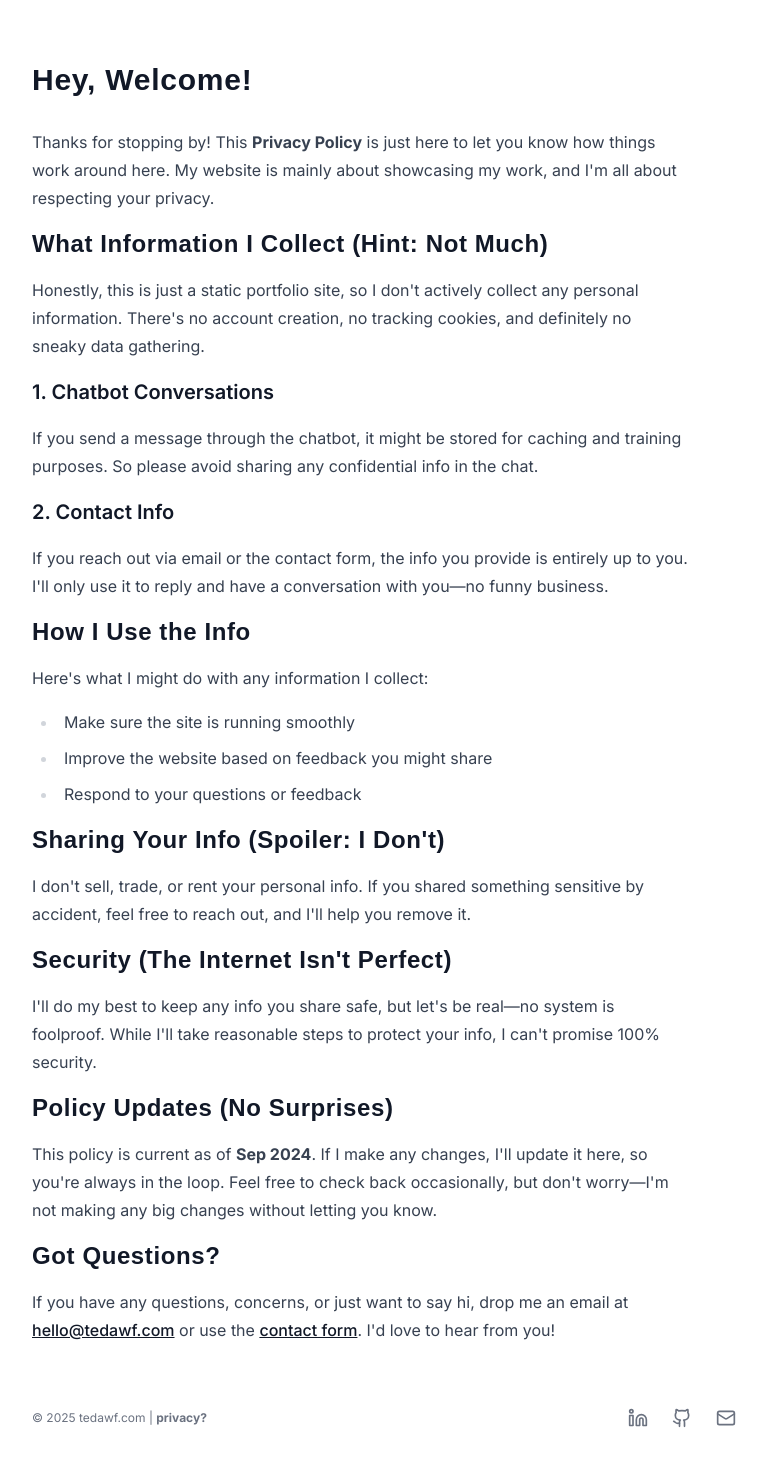
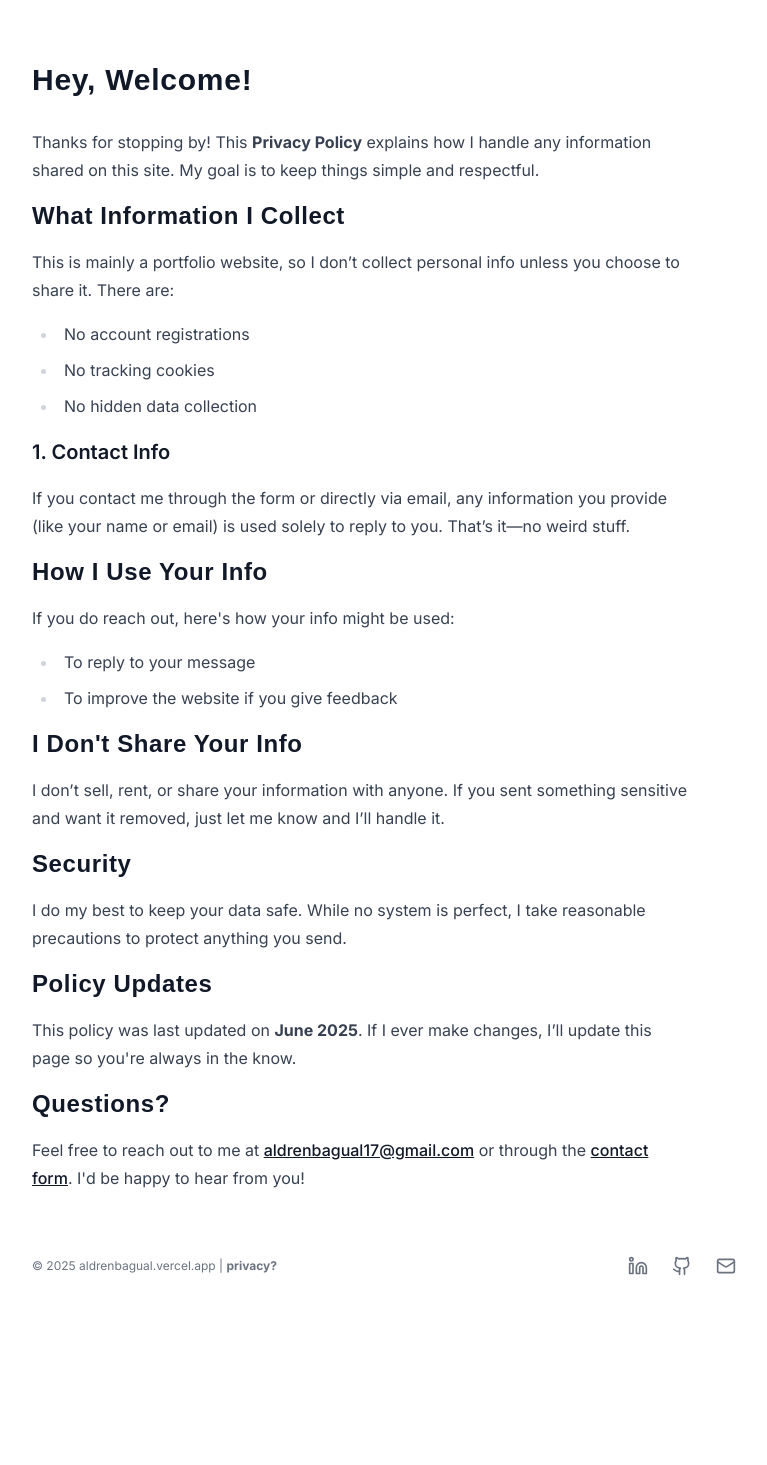
Before and after one commit to drengual/aldrenbagual, a Next.js app: page /privacy in a window 1280 px wide. Shown: the part 233-1698 px from the top of the page, without its empty margins (256-1023 px from the left). After the commit the page ends 1637 px from the top, so only its background shows below. Built offline with nearby package versions, Linux system fonts and the light colour scheme; a web font is replaced by a local one.

Commit message:
Added contact form in homepage, change privacy policy content, remove blogs

```diff
--- a/package.json
+++ b/package.json
@@ -33,10 +33,12 @@
     "next": "^14.2.12",
     "next-mdx-remote": "^5.0.0",
     "next-themes": "^0.3.0",
+    "nodemailer": "^7.0.3",
     "openai": "^4.61.1",
     "react": "^18",
     "react-dom": "^18",
     "react-hook-form": "^7.53.0",
+    "react-icons": "^5.5.0",
     "react-markdown": "^9.0.1",
     "resend": "^4.0.0",
     "sonner": "^1.5.0",
--- /dev/null
+++ b/src/app/api/contact/route.js
@@ -0,0 +1,54 @@
+// app/api/contact/route.js
+import { NextResponse } from "next/server";
+import nodemailer from "nodemailer";
+
+export async function POST(request) {
+  try {
+    const { name, email, message } = await request.json();
+
+    if (!name || !email || !message) {
+      return NextResponse.json(
+        { message: "Missing required fields" },
+        { status: 400 },
+      );
+    }
+
+    // 1. Create a Nodemailer transporter
+    // Use your Gmail account credentials (with App Password)
+    const transporter = nodemailer.createTransport({
+      service: "gmail", // or 'smtp.gmail.com' for host
+      auth: {
+        user: process.env.GMAIL_USER,
+        pass: process.env.GMAIL_APP_PASSWORD,
+      },
+    });
+
+    // 2. Define email options
+    const mailOptions = {
+      from: process.env.GMAIL_USER, // Sender address
+      to: process.env.RECEIVING_EMAIL, // Your email to receive messages
+      subject: `New Contact Form Submission from ${name}`,
+      html: `
+        <p><strong>Name:</strong> ${name}</p>
+        <p><strong>Email:</strong> ${email}</p>
+        <p><strong>Message:</strong></p>
+        <p>${message}</p>
+      `,
+    };
+
+    // 3. Send the email
+    await transporter.sendMail(mailOptions);
+
+    return NextResponse.json(
+      { message: "Email sent successfully!" },
+      { status: 200 },
+    );
+  } catch (error) {
+    console.error("Error sending email:", error);
+    // More detailed error for debugging, but keep client message generic
+    return NextResponse.json(
+      { message: "Failed to send email.", error: error.message },
+      { status: 500 },
+    );
+  }
+}
--- a/src/app/contact/page.tsx
+++ b/src/app/contact/page.tsx
@@ -1,4 +1,4 @@
-import ContactForm from "@/components/ContactForm";
+import ContactForm from "@/components/ContactForm.jsx";
 
 export default function ContactPage() {
   return (
--- a/src/app/page.tsx
+++ b/src/app/page.tsx
@@ -1,4 +1,5 @@
 import Certificates from "@/components/Certificates";
+import ContactForm from "@/components/ContactForm";
 import Experience from "@/components/Experience";
 import LinkWithIcon from "@/components/LinkWithIcon";
 import Posts from "@/components/Posts";
@@ -95,7 +96,7 @@ export default async function Home() {
 
       <Certificates />
 
-      <section className="flex flex-col gap-8">
+      {/* <section className="flex flex-col gap-8">
         <div className="flex justify-between">
           <h2 className="title text-3xl">recent posts</h2>
           <LinkWithIcon
@@ -106,7 +107,13 @@ export default async function Home() {
           />
         </div>
         <Posts posts={posts} />
-      </section>
+      </section> */}
+
+      <article className="mt-8 flex flex-col gap-8 pb-16">
+        <h1 className="title">contact me.</h1>
+
+        <ContactForm />
+      </article>
     </article>
   );
 }
--- a/src/app/privacy/page.tsx
+++ b/src/app/privacy/page.tsx
@@ -1,8 +1,8 @@
 import Link from "next/link";
 
-const lastUpdated = "Sep 2024";
+const lastUpdated = "June 2025";
 
-export default function page() {
+export default function Page() {
   return (
     <article className="prose mt-8 pb-16 dark:prose-invert">
       <div className="space-y-4">
@@ -12,62 +12,63 @@ export default function page() {
       <div className="space-y-4">
         <h2 className="title text-3xl">Hey, Welcome!</h2>
         <p>
-          Thanks for stopping by! This <b>Privacy Policy</b> is just here to let
-          you know how things work around here. My website is mainly about
-          showcasing my work, and I&apos;m all about respecting your privacy.
+          Thanks for stopping by! This <b>Privacy Policy</b> explains how I
+          handle any information shared on this site. My goal is to keep things
+          simple and respectful.
         </p>
-        <h2 className="title">What Information I Collect (Hint: Not Much)</h2>
+
+        <h2 className="title">What Information I Collect</h2>
         <p>
-          Honestly, this is just a static portfolio site, so I don&apos;t
-          actively collect any personal information. There&apos;s no account
-          creation, no tracking cookies, and definitely no sneaky data
-          gathering.
+          This is mainly a portfolio website, so I don’t collect personal info
+          unless you choose to share it. There are:
         </p>
-        <h3>1. Chatbot Conversations</h3>
+        <ul>
+          <li>No account registrations</li>
+          <li>No tracking cookies</li>
+          <li>No hidden data collection</li>
+        </ul>
+
+        <h3>1. Contact Info</h3>
         <p>
-          If you send a message through the chatbot, it might be stored for
-          caching and training purposes. So please avoid sharing any
-          confidential info in the chat.
+          If you contact me through the form or directly via email, any
+          information you provide (like your name or email) is used solely to
+          reply to you. That’s it—no weird stuff.
         </p>
-        <h3>2. Contact Info</h3>
+
+        <h2 className="title">How I Use Your Info</h2>
+        <p>If you do reach out, here&#39;s how your info might be used:</p>
+        <ul>
+          <li>To reply to your message</li>
+          <li>To improve the website if you give feedback</li>
+        </ul>
+
+        <h2 className="title">I Don&#39;t Share Your Info</h2>
         <p>
-          If you reach out via email or the contact form, the info you provide
-          is entirely up to you. I&apos;ll only use it to reply and have a
-          conversation with you—no funny business.
+          I don’t sell, rent, or share your information with anyone. If you sent
+          something sensitive and want it removed, just let me know and I’ll
+          handle it.
         </p>
-        <h2 className="title">How I Use the Info</h2>
-        <p>Here&apos;s what I might do with any information I collect:</p>
-        <ul>
-          <li>Make sure the site is running smoothly</li>
-          <li>Improve the website based on feedback you might share</li>
-          <li>Respond to your questions or feedback</li>
-        </ul>
-        <h2 className="title">Sharing Your Info (Spoiler: I Don&apos;t)</h2>
+
+        <h2 className="title">Security</h2>
         <p>
-          I don&apos;t sell, trade, or rent your personal info. If you shared
-          something sensitive by accident, feel free to reach out, and I&apos;ll
-          help you remove it.
+          I do my best to keep your data safe. While no system is perfect, I
+          take reasonable precautions to protect anything you send.
         </p>
-        <h2 className="title">Security (The Internet Isn&apos;t Perfect)</h2>
+
+        <h2 className="title">Policy Updates</h2>
         <p>
-          I&apos;ll do my best to keep any info you share safe, but let&apos;s
-          be real—no system is foolproof. While I&apos;ll take reasonable steps
-          to protect your info, I can&apos;t promise 100% security.
+          This policy was last updated on <b>{lastUpdated}</b>. If I ever make
+          changes, I’ll update this page so you&#39;re always in the know.
         </p>
-        <h2 className="title">Policy Updates (No Surprises)</h2>
+
+        <h2 className="title">Questions?</h2>
         <p>
-          This policy is current as of <b>{lastUpdated}</b>. If I make any
-          changes, I&apos;ll update it here, so you&apos;re always in the loop.
-          Feel free to check back occasionally, but don&apos;t worry—I&apos;m
-          not making any big changes without letting you know.
-        </p>
-        <h2 className="title">Got Questions?</h2>
-        <p>
-          If you have any questions, concerns, or just want to say hi, drop me
-          an email at{" "}
-          <Link href="mailto:hello@tedawf.com">hello@tedawf.com</Link> or use
-          the <Link href="/contact">contact form</Link>. I&apos;d love to hear
-          from you!
+          Feel free to reach out to me at{" "}
+          <Link href="mailto:aldrenbagual17@gmail.com">
+            aldrenbagual17@gmail.com
+          </Link>{" "}
+          or through the <Link href="/contact">contact form</Link>. I&#39;d be
+          happy to hear from you!
         </p>
       </div>
     </article>
--- a/src/components/ContactForm.tsx
+++ b/src/components/ContactForm.jsx
@@ -1,48 +1,62 @@
 "use client";
 
-import { sendEmail } from "@/lib/actions";
-import { ContactFormSchema } from "@/lib/schemas";
+import { useForm } from "react-hook-form";
 import { zodResolver } from "@hookform/resolvers/zod";
 import { PaperPlaneIcon, ReloadIcon } from "@radix-ui/react-icons";
-import { SubmitHandler, useForm } from "react-hook-form";
-import { toast } from "sonner";
-import { z } from "zod";
-import { Button } from "./ui/Button";
-import { Input } from "./ui/Input";
-import { Textarea } from "./ui/Textarea";
+import { Input } from "@/components/ui/Input";
+import { Textarea } from "@/components/ui/Textarea";
+import { Button } from "@/components/ui/Button";
 import Link from "next/link";
+import * as z from "zod";
+import { useState } from "react";
 
-type Inputs = z.infer<typeof ContactFormSchema>;
+// Zod schema for validation
+const formSchema = z.object({
+  name: z.string().min(1, "Name is required."),
+  email: z.string().email("Enter a valid email."),
+  message: z.string().min(1, "Message is required."),
+});
 
 export default function ContactForm() {
   const {
     register,
     handleSubmit,
+    formState: { errors, isSubmitting },
     reset,
-    formState: { errors, isSubmitting },
-  } = useForm<Inputs>({
-    resolver: zodResolver(ContactFormSchema),
-    defaultValues: {
-      name: "",
-      email: "",
-      message: "",
-    },
+  } = useForm({
+    resolver: zodResolver(formSchema),
   });
 
-  const processForm: SubmitHandler<Inputs> = async (data) => {
-    const result = await sendEmail(data);
+  const [statusMessage, setStatusMessage] = useState("");
+  const [isError, setIsError] = useState(false);
 
-    if (result.error) {
-      toast.error("An error occurred! Please try again later.");
-      return;
+  const processForm = async (data) => {
+    setStatusMessage("");
+    setIsError(false);
+    try {
+      const response = await fetch("/api/contact", {
+        method: "POST",
+        headers: { "Content-Type": "application/json" },
+        body: JSON.stringify(data),
+      });
+
+      const resData = await response.json();
+
+      if (response.ok) {
+        setStatusMessage("Your message has been sent successfully!");
+        reset();
+      } else {
+        setIsError(true);
+        setStatusMessage(resData.message || "Something went wrong.");
+      }
+    } catch (error) {
+      setIsError(true);
+      setStatusMessage("Network error. Please try again.");
     }
-
-    toast.success("Message sent successfully!");
-    reset();
   };
 
   return (
-    <form onSubmit={handleSubmit(processForm)}>
+    <form onSubmit={handleSubmit(processForm)} className="space-y-5">
       <div className="grid grid-cols-1 gap-2 sm:grid-cols-2">
         {/* Name */}
         <div className="h-16">
@@ -54,7 +68,7 @@ export default function ContactForm() {
             {...register("name")}
           />
           {errors.name?.message && (
-            <p className="input-error">{errors.name.message}</p>
+            <p className="mt-1 text-sm text-red-500">{errors.name.message}</p>
           )}
         </div>
 
@@ -67,9 +81,8 @@ export default function ContactForm() {
             autoComplete="email"
             {...register("email")}
           />
-
           {errors.email?.message && (
-            <p className="input-error">{errors.email.message}</p>
+            <p className="mt-1 text-sm text-red-500">{errors.email.message}</p>
           )}
         </div>
 
@@ -82,12 +95,15 @@ export default function ContactForm() {
             className="resize-none"
             {...register("message")}
           />
-
           {errors.message?.message && (
-            <p className="input-error">{errors.message.message}</p>
+            <p className="mt-1 text-sm text-red-500">
+              {errors.message.message}
+            </p>
           )}
         </div>
       </div>
+
+      {/* Submit */}
       <div className="mt-2">
         <Button
           type="submit"
@@ -106,6 +122,21 @@ export default function ContactForm() {
             </div>
           )}
         </Button>
+
+        {/* Status Message */}
+        {statusMessage && (
+          <p
+            className={`mt-4 rounded-md px-4 py-2 text-center text-sm font-medium ${
+              isError
+                ? "border border-red-300 bg-red-100 text-red-700"
+                : "border border-green-300 bg-green-100 text-green-700"
+            }`}
+          >
+            {statusMessage}
+          </p>
+        )}
+
+        {/* Privacy Note */}
         <p className="mt-4 text-xs text-muted-foreground">
           By submitting this form, I agree to the{" "}
           <Link href="/privacy" className="link font-semibold">
--- a/src/components/Footer.tsx
+++ b/src/components/Footer.tsx
@@ -9,7 +9,7 @@ export default function Footer() {
         <p className="text-center text-xs text-muted-foreground">
           <span>&copy; {new Date().getFullYear()}</span>{" "}
           <Link className="link" href="/">
-            tedawf.com
+            aldrenbagual.vercel.app
           </Link>
           {" | "}
           <Link className="link font-bold" href="/privacy">
--- a/src/components/Header.tsx
+++ b/src/components/Header.tsx
@@ -11,10 +11,10 @@ const navLinks = [
     name: "projects",
     href: "/projects",
   },
-  {
-    name: "blog",
-    href: "/blog",
-  },
+  // {
+  //   name: "blog",
+  //   href: "/blog",
+  // },
   {
     name: "contact",
     href: "/contact",
--- a/src/components/Projects.tsx
+++ b/src/components/Projects.tsx
@@ -14,7 +14,7 @@ export default function Projects({ limit }: Props) {
 
   return (
     <section className="grid grid-cols-1 gap-4 sm:grid-cols-2">
-      {projects.map((project, id) => (
+      {projects.toSorted().map((project, id) => (
         <ProjectCard key={id} project={project} />
       ))}
     </section>
```
Also changed, not shown: src/data/certificates.json (+10 -10 lines), 1 other file (tests, documents, lock files or other folders).
